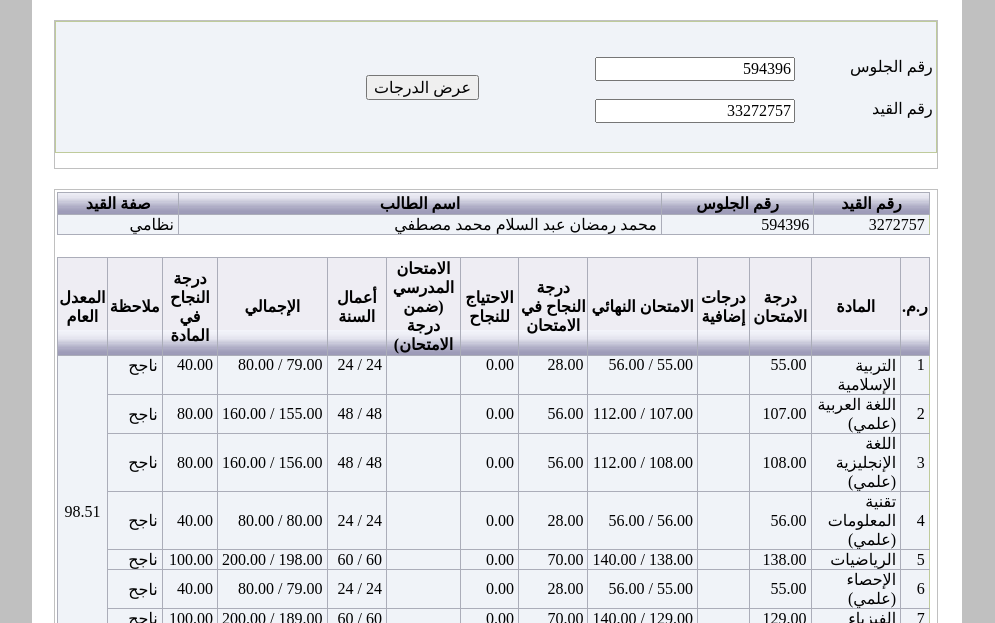
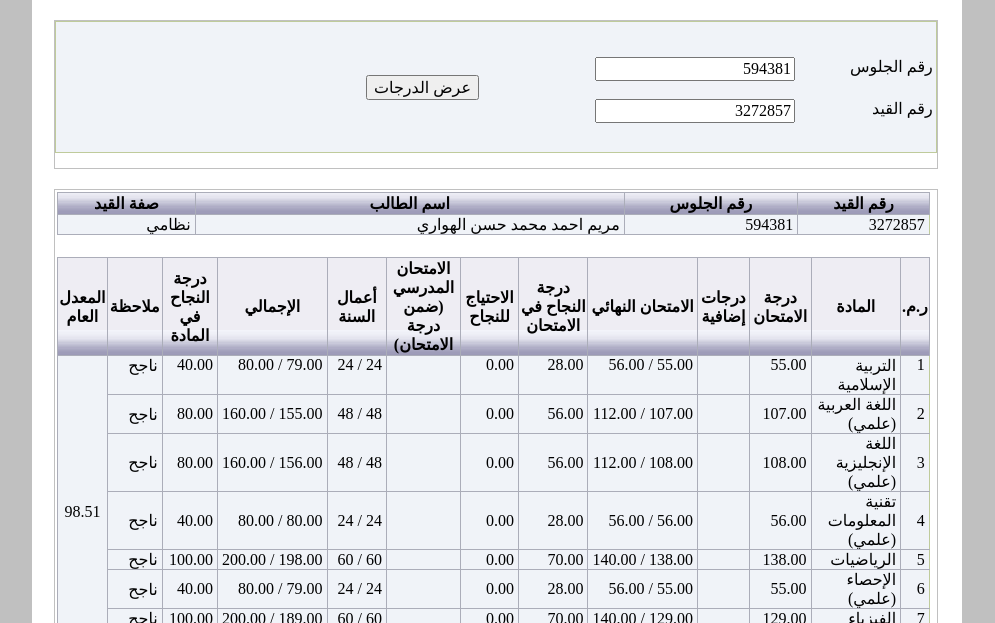
Before and after one commit to Zeus11108/finalresult2, a plain HTML site: page index.html in a window 1280 px wide. Shown: the part 177-800 px from the top of the page, without its empty margins (143-1138 px from the left). Drawn offline with Linux system fonts and the light colour scheme; a script that the page names is missing; a web font is replaced by a local one.

Commit message:
Update index.html

```diff
--- a/index.html
+++ b/index.html
@@ -222,7 +222,7 @@ Sys.WebForms.PageRequestManager._initialize('ctl00$ScriptManager1', 'aspnetForm'
                   <span id="ctl00_MainContent_labelExamineedId">رقم الجلوس</span>
               </td>
               <td class="style2">
-                  <input name="ctl00$MainContent$TxtexamineeId" type="text" value="594396" maxlength="8" id="ctl00_MainContent_TxtexamineeId" tabindex="2" class="contact-input" onkeydown="return setfocus()" onmouseover="javascript:this.focus();" onfocus="javascript:this.select();" style="width:200px;">
+                  <input name="ctl00$MainContent$TxtexamineeId" type="text" value="594381" maxlength="8" id="ctl00_MainContent_TxtexamineeId" tabindex="2" class="contact-input" onkeydown="return setfocus()" onmouseover="javascript:this.focus();" onfocus="javascript:this.select();" style="width:200px;">
               </td>
               <td class="style4" width="50px">
                   <span id="ctl00_MainContent_REVTxtExamineeId" style="display:inline-block;color:Red;width:100px;visibility:hidden;">الرقم غير صحيح</span>
@@ -235,7 +235,7 @@ Sys.WebForms.PageRequestManager._initialize('ctl00$ScriptManager1', 'aspnetForm'
             <span id="ctl00_MainContent_labelStudentId">رقم القيد</span>
         </td>
         <td class="style2" style="height: 11px">
-            <input name="ctl00$MainContent$txtStudentId" type="text" value="33272757" maxlength="8" id="ctl00_MainContent_txtStudentId" tabindex="4" class="contact-input" onkeydown="return setfocus()" style="width:200px;">
+            <input name="ctl00$MainContent$txtStudentId" type="text" value="3272857" maxlength="8" id="ctl00_MainContent_txtStudentId" tabindex="4" class="contact-input" onkeydown="return setfocus()" style="width:200px;">
         </td>
         <td class="style4" width="50px" style="height: 11px">
              <span id="ctl00_MainContent_REVTxtStudentId" style="display:inline-block;color:Red;width:100px;visibility:hidden;">الرقم غير صحيح</span>
@@ -270,7 +270,7 @@ Sys.WebForms.PageRequestManager._initialize('ctl00$ScriptManager1', 'aspnetForm'
 		<tbody><tr class="GridOffice2003SilverColumnHeadersNew">
 			<th scope="col">رقم القيد</th><th scope="col">رقم الجلوس</th><th scope="col">اسم الطالب</th><th scope="col">صفة القيد</th>
 		</tr><tr class="GridOffice2003SilverAnyRecord">
-			<td>3272757</td><td>594396</td><td>محمد رمضان عبد السلام محمد مصطفي</td><td>نظامي</td>
+			<td>3272857</td><td>594381</td><td>مريم احمد محمد حسن الهواري</td><td>نظامي</td>
 		</tr>
 	</tbody></table>
 </div>
```
